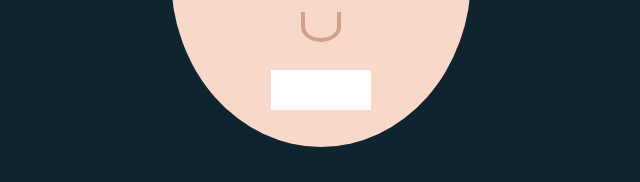
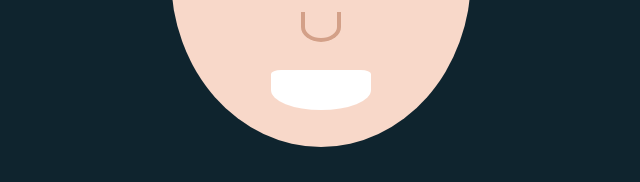
Before and after one commit to Annie-Huang/me-in-css, a website: page index.html in a window 1280 px wide. Shown: the part 423-605 px from the top of the page, 319-959 px from the left. Drawn offline with Linux system fonts and the light colour scheme.

Commit message:
Curve the month into the right shape.

```diff
--- a/style.css
+++ b/style.css
@@ -104,4 +104,6 @@ body {
   height: 40px;
   background: white;
   margin-top: 225px;
+
+  border-radius: 20% 20% 100% 100%;
 }
```
